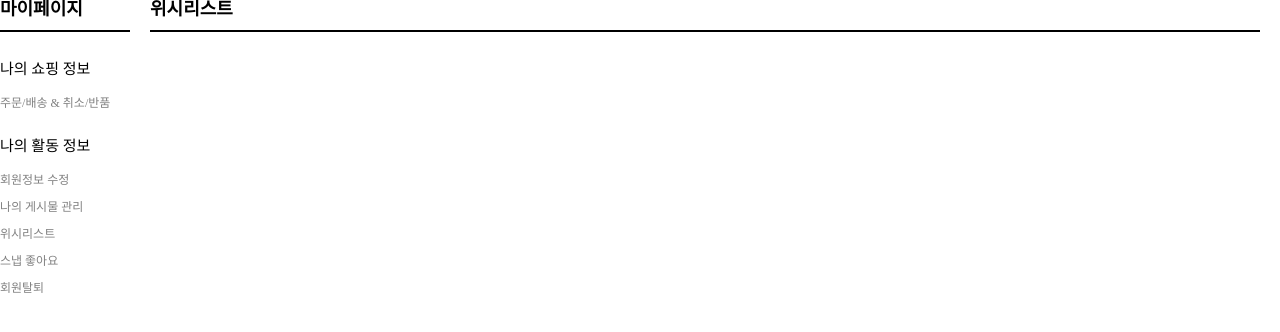
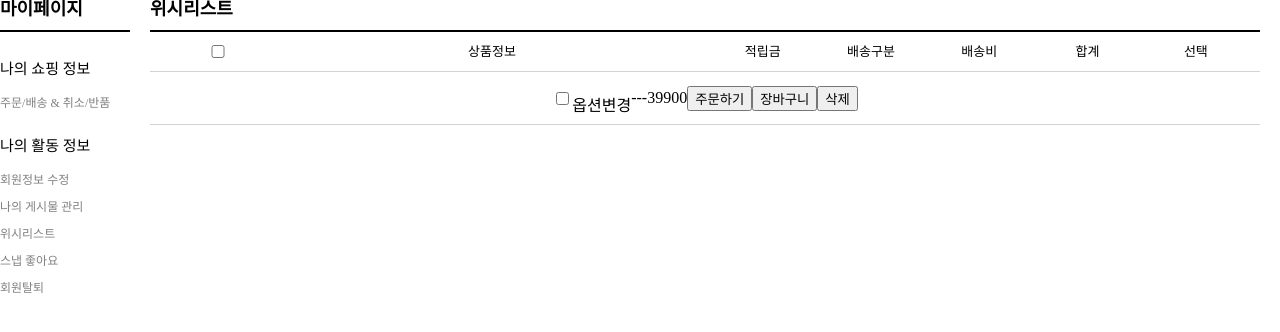
Before and after one commit to daylee619/space-project, a Next.js app: page /temp in a window 1280 px wide. Both pictures are taken after a click on the element "위시리스트". Shown: the top 332 px of the page. Built offline with nearby package versions, Linux system fonts and the light colour scheme.

Commit message:
chekcout save

```diff
--- a/src/components/units/mypage/mypageWishList/WishList.tsx
+++ b/src/components/units/mypage/mypageWishList/WishList.tsx
@@ -4,7 +4,36 @@ const WishList = () => {
     return (
         <S.Contain>
             <S.PageTitle>위시리스트</S.PageTitle>
-            <div></div>
+            <S.ItemTitleBox>
+                <S.ItemTitleCheckBox type='checkbox' />
+                <S.ItemTitleInfo>상품정보</S.ItemTitleInfo>
+                <S.ItemTitlePoint>적립금</S.ItemTitlePoint>
+                <S.ItemTitlePost>배송구분</S.ItemTitlePost>
+                <S.ItemTitlePostPrice>배송비</S.ItemTitlePostPrice>
+                <S.ItemTitleTotalPrice>합계</S.ItemTitleTotalPrice>
+                <S.ItemTitleSelect>선택</S.ItemTitleSelect>
+            </S.ItemTitleBox>
+            {
+                <S.ItemBox>
+                    <input type='checkbox' />
+                    <div>
+                        <img src='' alt='' />
+                        <div>
+                            <div></div>
+                            <div>옵션변경</div>
+                        </div>
+                    </div>
+                    <div>-</div>
+                    <div>-</div>
+                    <div>-</div>
+                    <div>39900</div>
+                    <div>
+                        <button>주문하기</button>
+                        <button>장바구니</button>
+                        <button>삭제</button>
+                    </div>
+                </S.ItemBox>
+            }
         </S.Contain>
     )
 }
--- a/src/components/units/mypage/mypageWishList/WisthList.style.tsx
+++ b/src/components/units/mypage/mypageWishList/WisthList.style.tsx
@@ -11,5 +11,65 @@ export const PageTitle = styled.div`
     font-weight: 900;
     padding-bottom: 12px;
     border-bottom: 2px solid black;
-    margin-bottom: 30px;
 `
+
+export const ItemTitleBox = styled.div`
+    display: flex;
+    padding: 10px;
+    justify-content: center;
+    align-items: center;
+    border-bottom: 1px solid lightgray;
+`
+
+export const ItemBox = styled.div`
+    display: flex;
+    padding: 10px;
+    justify-content: center;
+    align-items: center;
+    border-bottom: 1px solid lightgray;
+`
+
+export const ItemTitleCheckBox = styled.input`
+    width: 10%;
+    display: flex;
+    justify-content: center;
+    border: 1px solid lightgray;
+`
+
+export const ItemTitleInfo = styled.div`
+    width: 40%;
+    display: flex;
+    justify-content: center;
+    font-size: 13px;
+`
+
+export const ItemTitlePoint = styled.div`
+    width: 10%;
+    display: flex;
+    justify-content: center;
+    font-size: 13px;
+`
+export const ItemTitlePost = styled.div`
+    width: 10%;
+    display: flex;
+    justify-content: center;
+    font-size: 13px;
+`
+export const ItemTitlePostPrice = styled.div`
+    width: 10%;
+    display: flex;
+    justify-content: center;
+    font-size: 13px;
+`
+export const ItemTitleTotalPrice = styled.div`
+    width: 10%;
+    display: flex;
+    justify-content: center;
+    font-size: 13px;
+`
+export const ItemTitleSelect = styled.div`
+    width: 10%;
+    display: flex;
+    justify-content: center;
+    font-size: 13px;
+`
```
